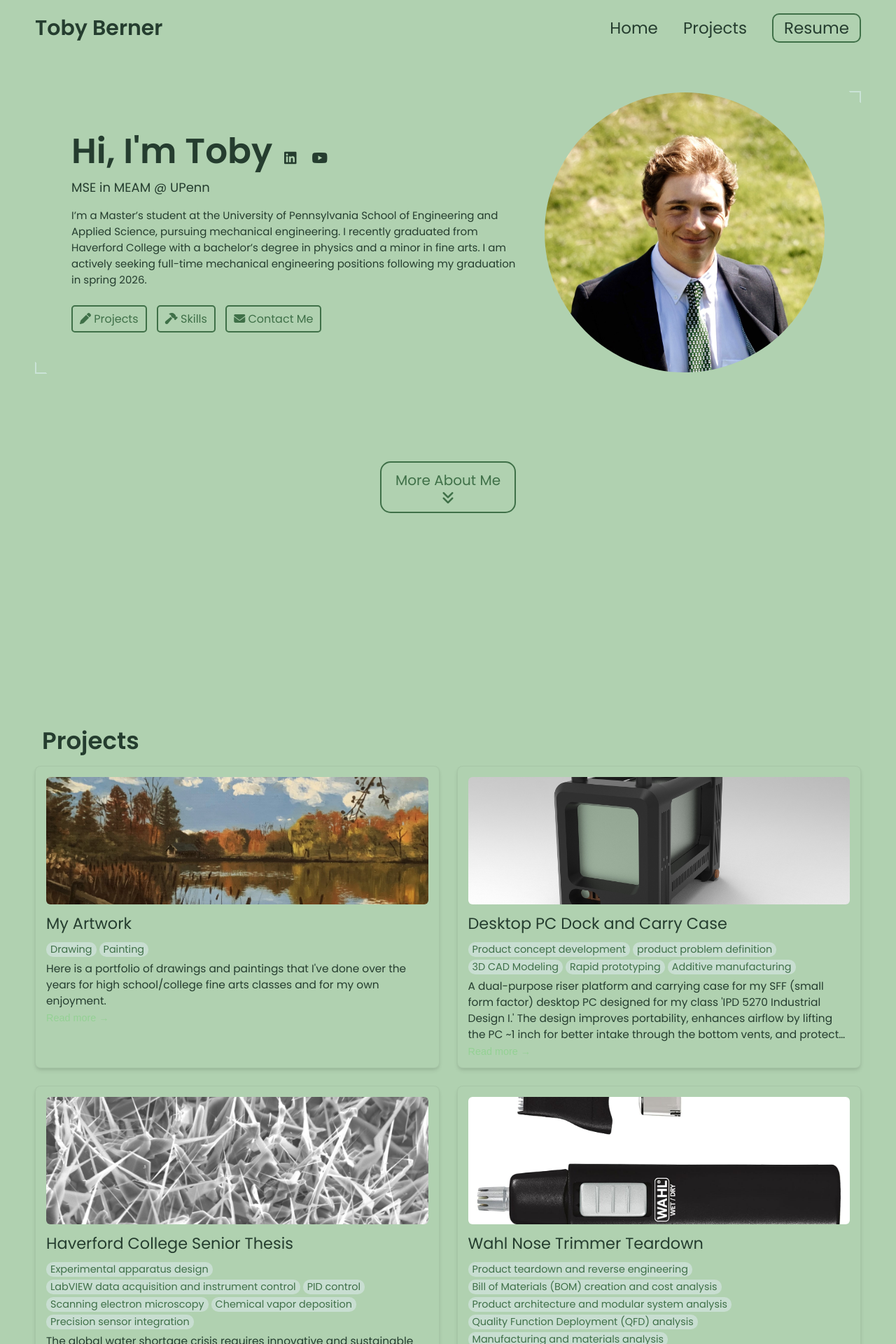
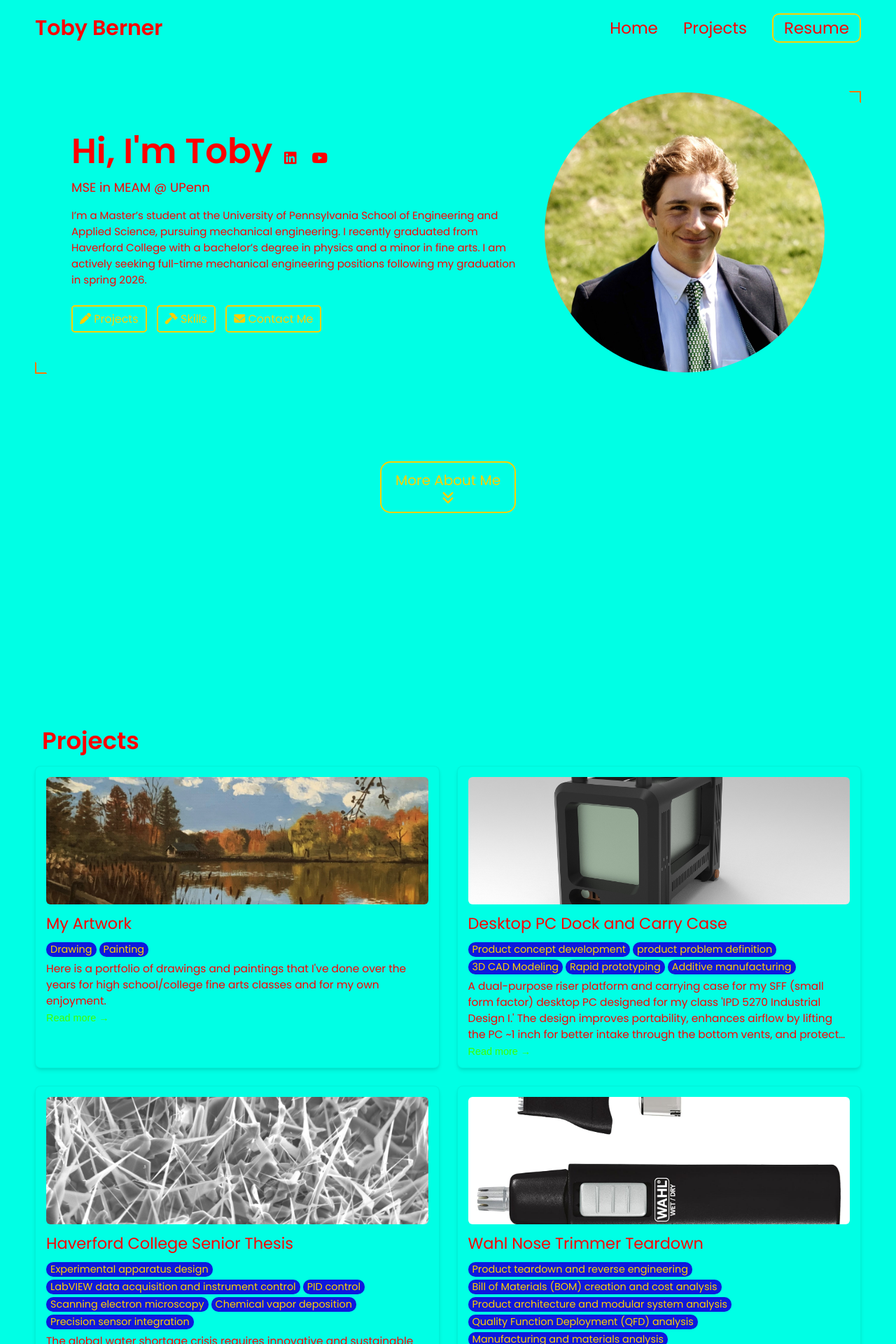
Before and after one commit to tdberner/tdberner.github.io, a Jekyll site: the page built from index.html, in a window 1280 px wide. Shown: the top 1920 px of the page at 70% size. Built offline with Jekyll 4.4.1, drawn with Linux system fonts in a browser that asks for light colours.

Commit message:
Update _config.yml

```diff
--- a/_config.yml
+++ b/_config.yml
@@ -80,12 +80,12 @@ formspree-key:   https://formspree.io/f/mgonklqz
 
 # Active theme (Updatethis to switch themes). Make sure to keep the indentation the samne.
 colors:
-  text: "#253d2f"
-  border: "#cae3d6"
-  link: "#3f7048"
-  highlight: "#94d194"
-  background: "#b0d1b0"
-  light_background: "#c8ded1"
+  text: "#ff0000"
+  border: "#ff7700"
+  link: "#ffd000"
+  highlight: "#3cff00"
+  background: "#00ffe5"
+  light_background: "#0d18de"
 
 # A few examples.
 basic theme:
```
